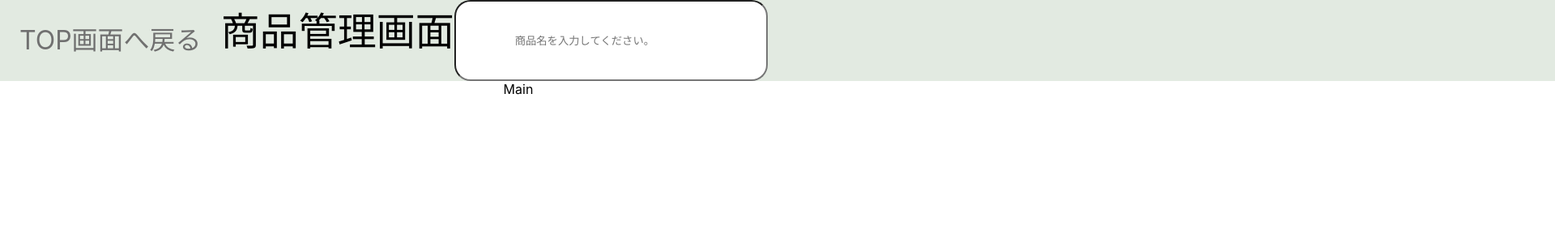
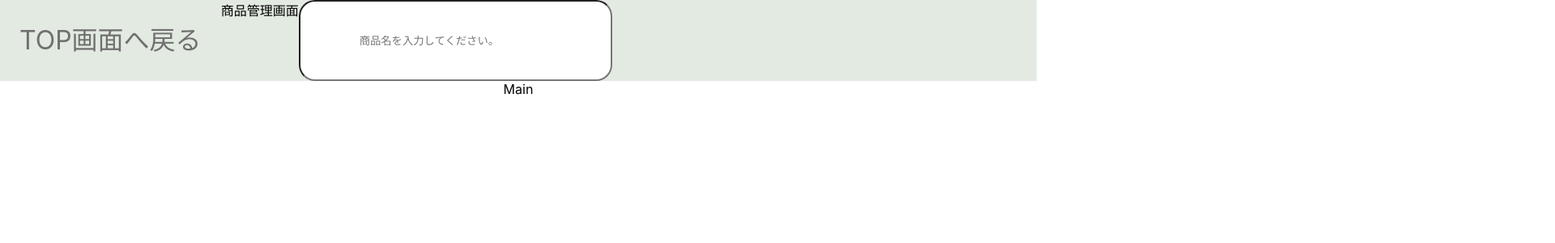
Before and after one commit to furu0202/StockManagementApp, a React (Create React App) app: page / in a window 1280 px wide. Shown: the top 300 px of the page at 81% size, 1920 px wide, since content can reach past the window. Built offline with nearby package versions, Linux system fonts and the light colour scheme.

Commit message:
ページ全体のwidth値の設定

```diff
--- a/src/styles/header.css
+++ b/src/styles/header.css
@@ -1,5 +1,5 @@
 .siteHeader {
-  width: 1920px;
+  max-width: 1920px;
   height: 100px;
   display: flex;
   background-color: #e2eae1;
@@ -13,8 +13,9 @@
   color: #707070;
 }
 
-.title {
+.titleArea {
   text-align: center;
+  padding: 16px;
   font-size: 48px;
 }
 
```
